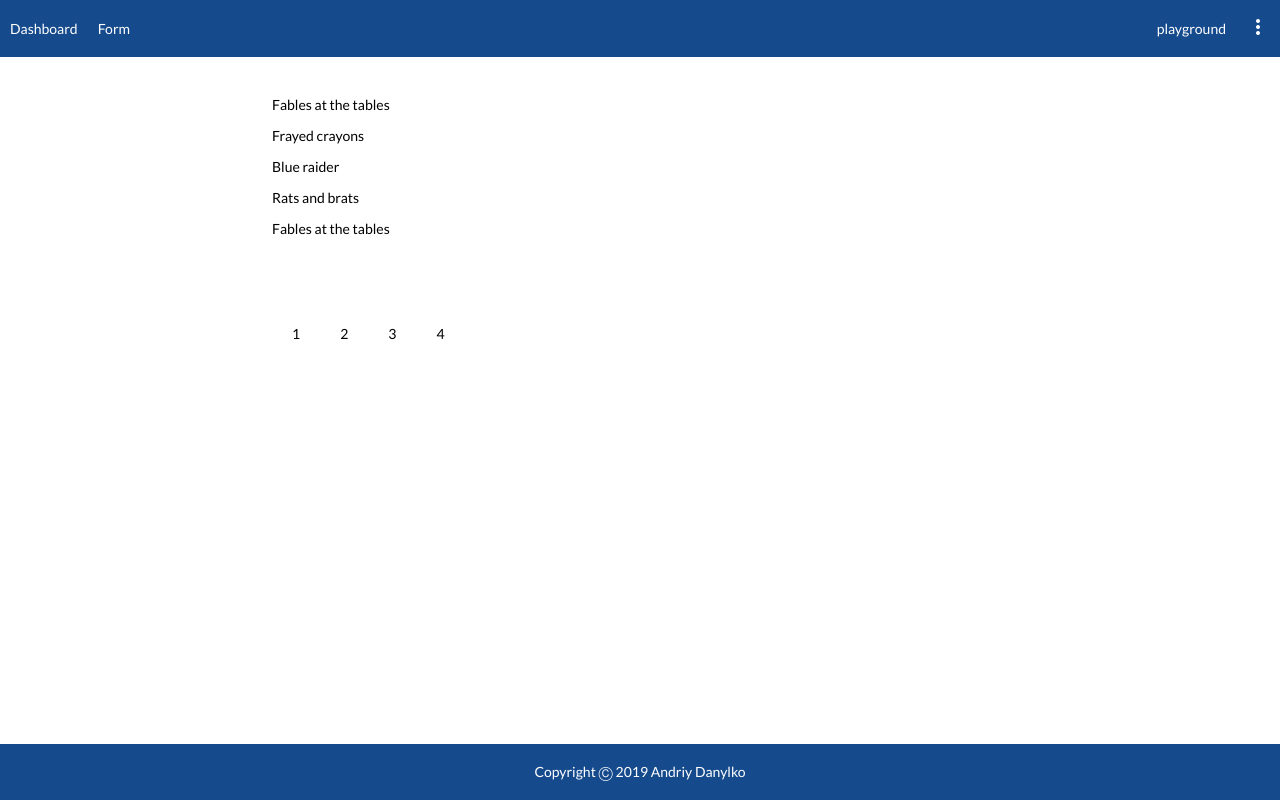
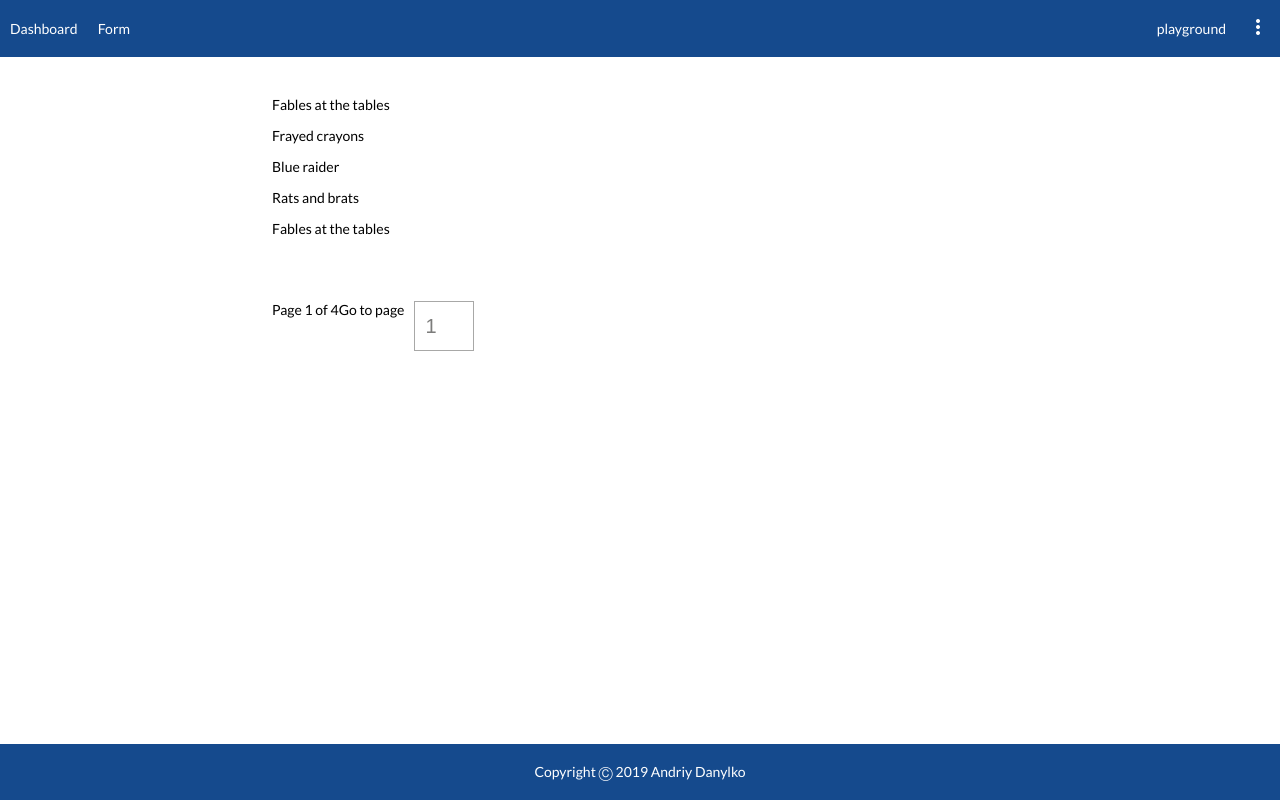
Before and after one commit to danj92/application, an Angular app: page / in a window 1280 px wide. Built offline with nearby package versions, Linux system fonts and the light colour scheme; data requests are answered from the project's data file.

Commit message:
[ref] pagination refactoring

```diff
--- a/src/app/dashboard/dashboard.component.html
+++ b/src/app/dashboard/dashboard.component.html
@@ -4,6 +4,11 @@
       <p>{{ request.requestName }}</p>
     </ng-container>
   </section>
+
+  <app-no-results
+    *ngIf="requests?.length === 0"
+    imagePath="/assets/no-results.svg"
+  ></app-no-results>
 
   <section>
     <app-pagination
--- a/src/app/dashboard/dashboard.component.ts
+++ b/src/app/dashboard/dashboard.component.ts
@@ -2,6 +2,11 @@ import { Component, OnInit } from '@angular/core';
 import { ActivatedRoute } from '@angular/router';
 import { Request } from '../interface/request.interface';
 import { ApiService } from '../core/api.service';
+
+export interface PageOptions {
+  page: number;
+  limit: number;
+}
 
 @Component({
   selector: 'app-dashboard',
@@ -9,20 +14,19 @@ import { ApiService } from '../core/api.service';
   styleUrls: ['./dashboard.component.scss'],
 })
 export class DashboardComponent implements OnInit {
-
   requests: Request[];
 
   allRequests: Request[];
 
-  constructor(private route: ActivatedRoute, private api: ApiService) { }
+  constructor(private route: ActivatedRoute, private api: ApiService) {}
 
   async ngOnInit() {
     this.allRequests = this.route.snapshot.data.requests;
     this.requests = await this.api.requests.get();
   }
 
-  async fetchRequests(data: any) {
+  async fetchRequests(data: PageOptions) {
+    console.log('Dashboard');
     this.requests = await this.api.requests.get(data.page, data.limit);
-    console.log(this.requests);
   }
 }
--- /dev/null
+++ b/src/app/ui/no-results/no-results.component.html
@@ -0,0 +1,5 @@
+<img *ngIf="imagePath" [src]="imagePath" alt="Brak wyników" />
+<div>
+  <p *ngIf="message" class="message">{{ message }}</p>
+  <p *ngIf="secondaryMessage">{{ secondaryMessage }}</p>
+</div>
--- /dev/null
+++ b/src/app/ui/no-results/no-results.component.scss
@@ -0,0 +1,18 @@
+:host {
+  display: flex;
+  flex-direction: column;
+  align-items: center;
+  .message {
+    font-style: italic;
+    font-size: 20px;
+  }
+  img {
+    max-width: 100%;
+    max-height: 180px;
+  }
+  &.small {
+    img {
+      max-height: 50px;
+    }
+  }
+}
--- /dev/null
+++ b/src/app/ui/no-results/no-results.component.ts
@@ -0,0 +1,16 @@
+import { Component, OnInit, Input } from '@angular/core';
+
+@Component({
+  selector: 'app-no-results',
+  templateUrl: './no-results.component.html',
+  styleUrls: ['./no-results.component.scss'],
+})
+export class NoResultsComponent implements OnInit {
+  @Input() imagePath: string;
+  @Input() message = 'No results';
+  @Input() secondaryMessage: string;
+
+  constructor() {}
+
+  ngOnInit() {}
+}
--- a/src/app/ui/pagination/pagination.component.html
+++ b/src/app/ui/pagination/pagination.component.html
@@ -1,10 +1,16 @@
 <!-- <div><i class="material-icons">keyboard_arrow_left</i></div>
 <div><i class="material-icons">keyboard_arrow_right</i></div> -->
 
-<p
+<!-- <div
   *ngFor="let page of pages | keyvalue"
   (click)="calculatePages(+page.key + 1)"
   class="pagination"
 >
   {{ +page.key + 1 }}
-</p>
+</div> -->
+<div class="pagination">
+  <span>Page {{ currentPage }} of {{ pages.length }}</span>
+
+  <span>Go to page</span>
+  <app-input type="number" name="goToPage" [control]="goToPage"> </app-input>
+</div>
--- a/src/app/ui/pagination/pagination.component.scss
+++ b/src/app/ui/pagination/pagination.component.scss
@@ -1,9 +1,9 @@
 :host {
-  display: flex;
   .pagination {
-    padding: 10px 20px;
-    &:hover {
-      background: var(--content);
+    display: flex;
+    app-input {
+      margin-left: 10px;
+      width: 60px;
     }
   }
 }
--- a/src/app/ui/pagination/pagination.component.ts
+++ b/src/app/ui/pagination/pagination.component.ts
@@ -1,16 +1,32 @@
-import { Component, OnInit, Input, Output, EventEmitter } from '@angular/core';
-import { PaginationService } from './pagination.service';
+import {
+  Component,
+  OnInit,
+  Input,
+  Output,
+  EventEmitter,
+  ViewChild,
+  ElementRef,
+} from '@angular/core';
+import { debounceTime, map, distinctUntilChanged } from 'rxjs/operators';
+import { FormControl, Validators } from '@angular/forms';
+import { fromEvent } from 'rxjs';
+import { Event } from '@angular/router';
 
 @Component({
   selector: 'app-pagination',
   templateUrl: './pagination.component.html',
-  styleUrls: ['./pagination.component.scss']
+  styleUrls: ['./pagination.component.scss'],
 })
 export class PaginationComponent implements OnInit {
-
   _allItems: any[];
 
+  DEBOUNCE_TIME = 300;
+
   pages = [];
+
+  currentPage = 1;
+
+  goToPage = new FormControl(1);
 
   @Output() paginate = new EventEmitter();
 
@@ -28,14 +44,22 @@ export class PaginationComponent implements OnInit {
     return this.allItems ? Math.ceil(this.allItems.length / this.limit) : 0;
   }
 
-  constructor() { }
+  constructor() {}
 
   ngOnInit() {
     this.pages = [...Array(this.pageCount)];
+
+    this.goToPage.valueChanges
+      .pipe(debounceTime(this.DEBOUNCE_TIME), distinctUntilChanged())
+      .subscribe(page => {
+        console.log(page);
+        this.currentPage = page;
+        this.calculatePages(page);
+      });
   }
 
   calculatePages(page: number) {
+    console.log('calculatePages');
     this.paginate.next({ page, limit: this.limit });
   }
-
 }
```
Also changed, not shown: src/app/ui/ui.module.ts (+14 -4 lines), src/assets/no-results.svg (added), 1 other file (tests, documents, lock files or other folders).
